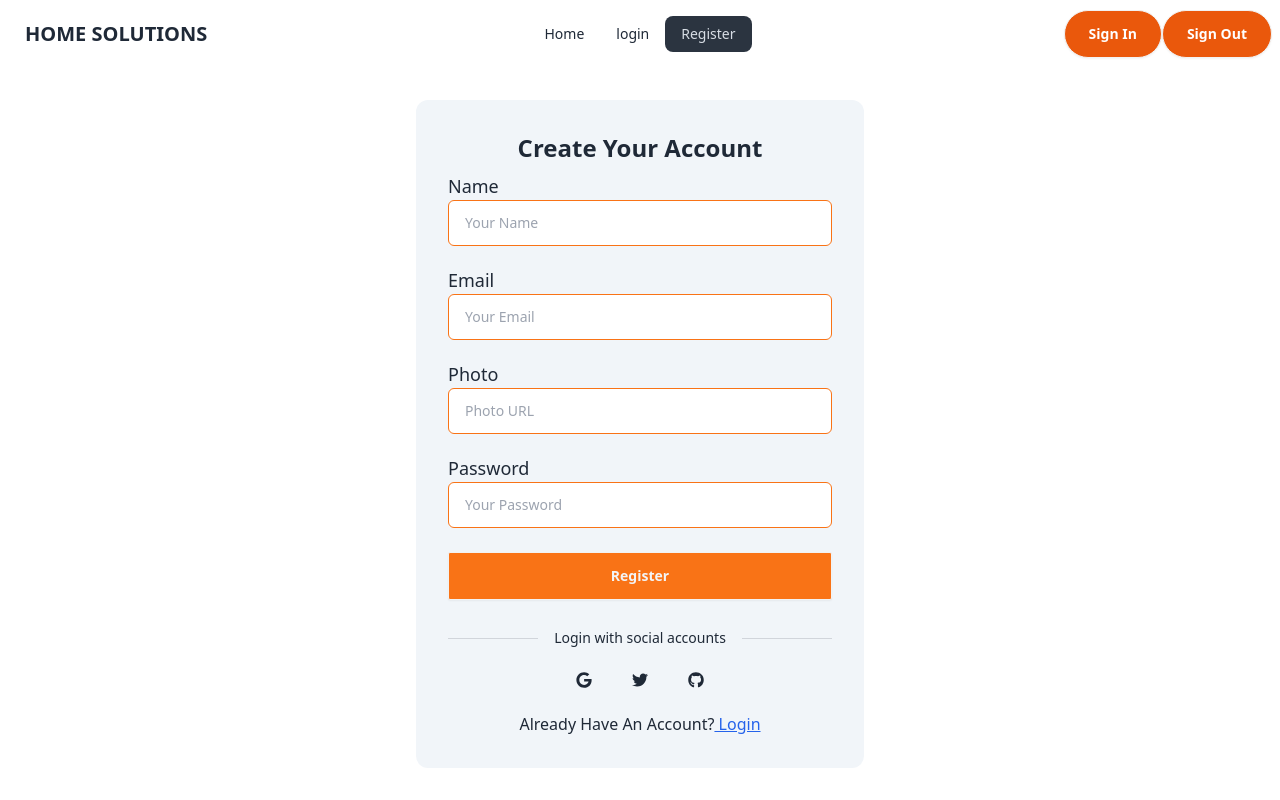
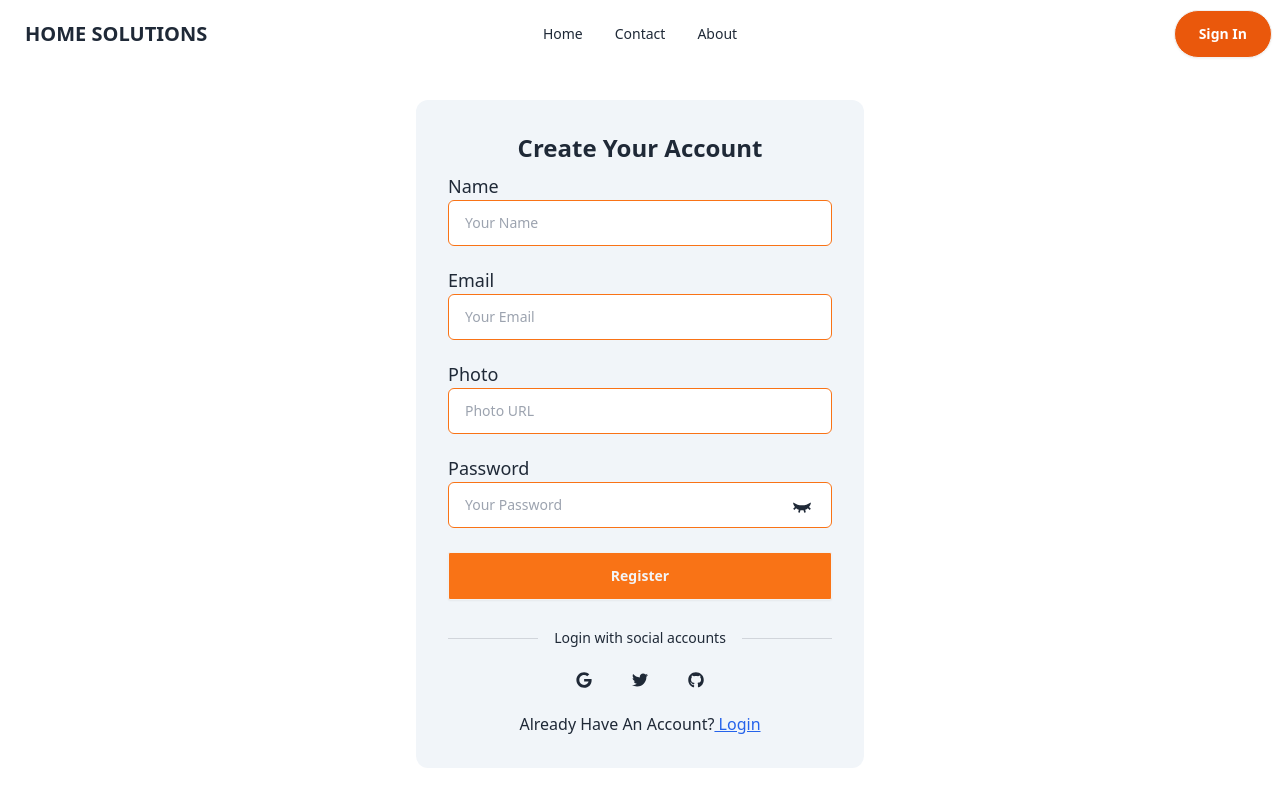
Before and after one commit to AbuRaihan32/Cozy-nook, a React (Vite) app: page /register in a window 1280 px wide. Shown: the top 800 px of the page. Built offline with nearby package versions, Linux system fonts and the light colour scheme; no server answers.

Commit message:
show and hide passwords toggle

```diff
--- a/src/Components/Shared/Navbar.jsx
+++ b/src/Components/Shared/Navbar.jsx
@@ -1,25 +1,25 @@
 import { useContext } from "react";
-import { NavLink } from "react-router-dom";
+import { Link, NavLink } from "react-router-dom";
 import { AuthContext } from "../../Providers/AuthProviders";
 
 const Navbar = () => {
-    const {user, logOutUser } = useContext(AuthContext);
+    const { user, logOutUser } = useContext(AuthContext);
 
     console.log(user);
 
     const NavLinks = <>
         <li><NavLink to={'/'}>Home</NavLink></li>
-        <li><NavLink to={'/login'}>login</NavLink></li>
-        <li><NavLink to={'/register'}>Register</NavLink></li>
+        <li><NavLink to={'/contact'}>Contact</NavLink></li>
+        <li><NavLink to={'/about'}>About</NavLink></li>
     </>
 
 
     const signOutBtnHandler = () => {
         logOutUser()
-            .then(()=>{
+            .then(() => {
                 console.log('Sign Out Successfully');
             })
-            .catch(error =>{
+            .catch(error => {
                 console.log(error);
             })
     }
@@ -43,9 +43,22 @@ const Navbar = () => {
                 </ul>
             </div>
             <div className="navbar-end">
-                <a className="btn bg-orange-600 rounded-full text-white px-6 hover:bg-orange-700">Sign In</a>
 
-                <button onClick={signOutBtnHandler} className="btn bg-orange-600 rounded-full text-white px-6 hover:bg-orange-700">Sign Out</button>
+                {
+                    user ?
+                    <>
+                        <div className="avatar mr-5">
+                            <div className="w-10 rounded-full ring ring-primary ring-offset-base-100 ring-offset-2">
+                                <img src={user.photoURL} />
+                            </div>
+                        </div>
+                        <button onClick={signOutBtnHandler} className="btn bg-orange-600 rounded-full text-white px-6 hover:bg-orange-700">Sign Out</button>
+                    </> :
+                        <Link to={'/login'} className="btn bg-orange-600 rounded-full text-white px-6 hover:bg-orange-700">Sign In</Link>
+                }
+
+
+
             </div>
         </div>
     );
--- a/src/pages/ErrorPage/ErrorPage.jsx
+++ b/src/pages/ErrorPage/ErrorPage.jsx
@@ -12,7 +12,7 @@ const ErrorPage = () => {
                             <i>{error.statusText || error.message}</i>
                         </p>
                         <p className="mt-4 mb-8 ">{error.data || 'But dont worry, you can find plenty of other things on our homepage.'}</p>
-                        <Link to={'/'} className="px-8 py-3 font-semibold rounded bg-violet-400 text-gray-900">Back to homepage</Link>
+                        <Link to={'/'} className="px-8 py-3 font-semibold rounded bg-orange-600 hover:bg-orange-700 text-white">Back to homepage</Link>
                     </div>
                 </div>
             </section>
--- a/src/pages/Login/Login.jsx
+++ b/src/pages/Login/Login.jsx
@@ -1,11 +1,18 @@
 import { Link } from "react-router-dom";
-import { FaGoogle, FaTwitter, FaGithub } from "react-icons/fa";
+import { FaGoogle, FaTwitter, FaGithub, FaEye } from "react-icons/fa";
+import { RiEyeCloseFill } from "react-icons/ri";
 import { useForm } from "react-hook-form";
-import { useContext } from "react";
+import { useContext, useState } from "react";
 import { AuthContext } from "../../Providers/AuthProviders";
+import { useNavigate } from "react-router-dom";
+
+
 
 const Login = () => {
-    const {loginUser} = useContext(AuthContext);
+    const Navigate = useNavigate()
+    const [show, setShow] = useState(false);
+
+    const { loginUser } = useContext(AuthContext);
     const {
         register,
         handleSubmit,
@@ -14,13 +21,13 @@ const Login = () => {
 
 
     const onSubmit = (data) => {
-        const { email, password} = data;
+        const { email, password } = data;
 
         loginUser(email, password)
-        .then(result =>{
-            console.log(result.user);
+            .then(() => {
+                Navigate('/')
             })
-        .catch(error =>{
+            .catch(error => {
                 console.error(error)
             })
     }
@@ -32,12 +39,20 @@ const Login = () => {
             <form onSubmit={handleSubmit(onSubmit)} className="space-y-6">
                 <div className="space-y-1 text-sm">
                     <label htmlFor="Email" className="block text-[18px]">Email</label>
-                    <input type="email" name="email" id="Email" placeholder="Email" className="w-full px-4 py-3 rounded-md border border-orange-500 outline-none" {...register("email", { required: true })}/>
+                    <input type="email" name="email" id="Email" placeholder="Email" className="w-full px-4 py-3 rounded-md border border-orange-500 outline-none" {...register("email", { required: true })} />
                     {errors.email && <span className="text-red-500 font-bold">This field is required</span>}
                 </div>
-                <div className="space-y-1 text-sm">
+                <div className="space-y-1 text-sm relative">
                     <label htmlFor="password" className="block text-[18px]">Password</label>
-                    <input type="password" name="password" id="password" placeholder="Password" className="w-full px-4 py-3 rounded-md border border-orange-500 outline-none" {...register("password", { required: true })}/>
+                    <input type={show? 'text' : 'password'} name="password" id="password" placeholder="Password" className="w-full px-4 py-3 rounded-md border border-orange-500 outline-none" {...register("password", { required: true })} />
+
+                    <div onClick={()=>setShow(!show)} className="absolute right-5 top-[35px] text-xl">
+                        {
+                            show ? <FaEye></FaEye> : <RiEyeCloseFill></RiEyeCloseFill>
+                        }
+                    </div>
+
+
                     {errors.password && <span className="text-red-500 font-bold">This field is required</span>}
 
                     <div className="flex justify-end text-[14] font-semibold text-blue-600">
--- a/src/pages/Register/Register.jsx
+++ b/src/pages/Register/Register.jsx
@@ -1,13 +1,17 @@
 import { Link } from "react-router-dom";
-import { useContext } from 'react';
-import { FaGoogle, FaTwitter, FaGithub } from "react-icons/fa";
+import { useContext, useState } from 'react';
+import { FaGoogle, FaTwitter, FaGithub, FaEye } from "react-icons/fa";
+import { RiEyeCloseFill } from "react-icons/ri";
 import { AuthContext } from "../../Providers/AuthProviders";
 import { useForm } from "react-hook-form"
 import { updateProfile } from "firebase/auth";
+import { useNavigate } from "react-router-dom";
 
 const Register = () => {
+    const [show, setShow] = useState(false);
+    const Navigate = useNavigate();
 
-    const { createUserByEmail } = useContext(AuthContext);
+    const { createUserByEmail, logOutUser } = useContext(AuthContext);
 
     const {
         register,
@@ -22,11 +26,17 @@ const Register = () => {
         // create User
         createUserByEmail(email, password)
             .then(result => {
-
                 // Update User Profile
                 updateProfile(result.user, {
                     displayName: FullName, photoURL: image
                 })
+
+                // logOut User
+                logOutUser()
+                    .then(() => { })
+                    .catch(() => { })
+                Navigate('/login')
+
                 console.log(result.user);
             })
             .catch(error => {
@@ -55,9 +65,15 @@ const Register = () => {
                     <input type="text" name="image" id="image" placeholder="Photo URL" className="w-full px-4 py-3 rounded-md border border-orange-500 outline-none" {...register("image")} />
 
                 </div>
-                <div className="space-y-1 text-sm">
+                <div className="space-y-1 text-sm relative">
                     <label htmlFor="password" className="block text-[18px]">Password</label>
-                    <input type="password" name="password" id="password" placeholder="Your Password" className="w-full px-4 py-3 rounded-md border border-orange-500 outline-none" {...register("password", { required: true })} />
+                    <input type={show? 'text' : 'password'} name="password" id="password" placeholder="Your Password" className="w-full px-4 py-3 rounded-md border border-orange-500 outline-none" {...register("password", { required: true })} />
+
+                    <div onClick={() => setShow(!show)} className="absolute right-5 top-[35px] text-xl">
+                        {
+                            show ? <FaEye></FaEye> : <RiEyeCloseFill></RiEyeCloseFill>
+                        }
+                    </div>
                     {errors.password && <span className="text-red-500 font-bold">This field is required</span>}
                 </div>
                 <button className="block w-full p-3 text-center rounded-sm text-gray-100 bg-orange-500 font-bold btn hover:bg-orange-700">Register</button>
```
Lines whose indentation alone changed are shown as unchanged.
